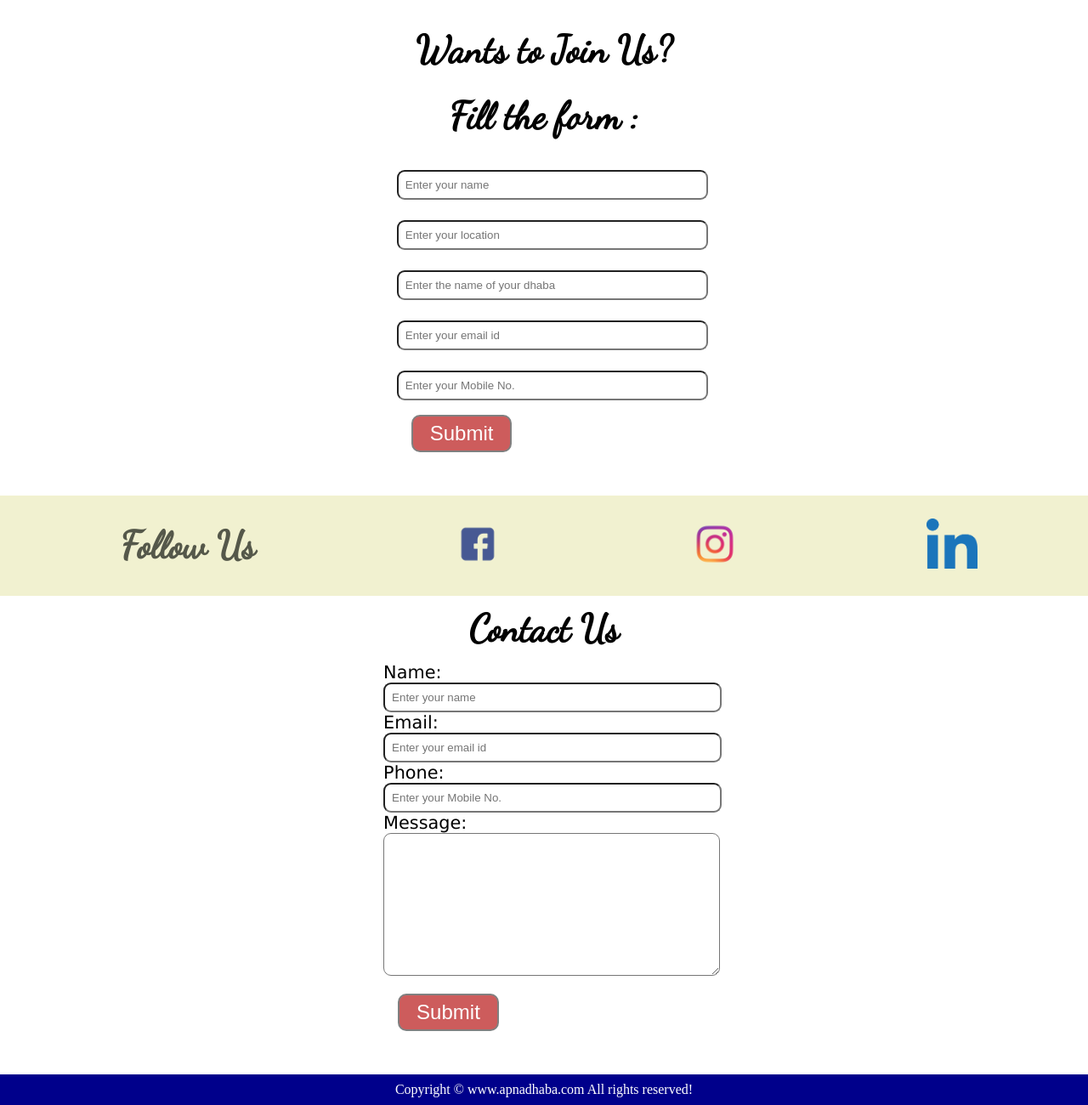
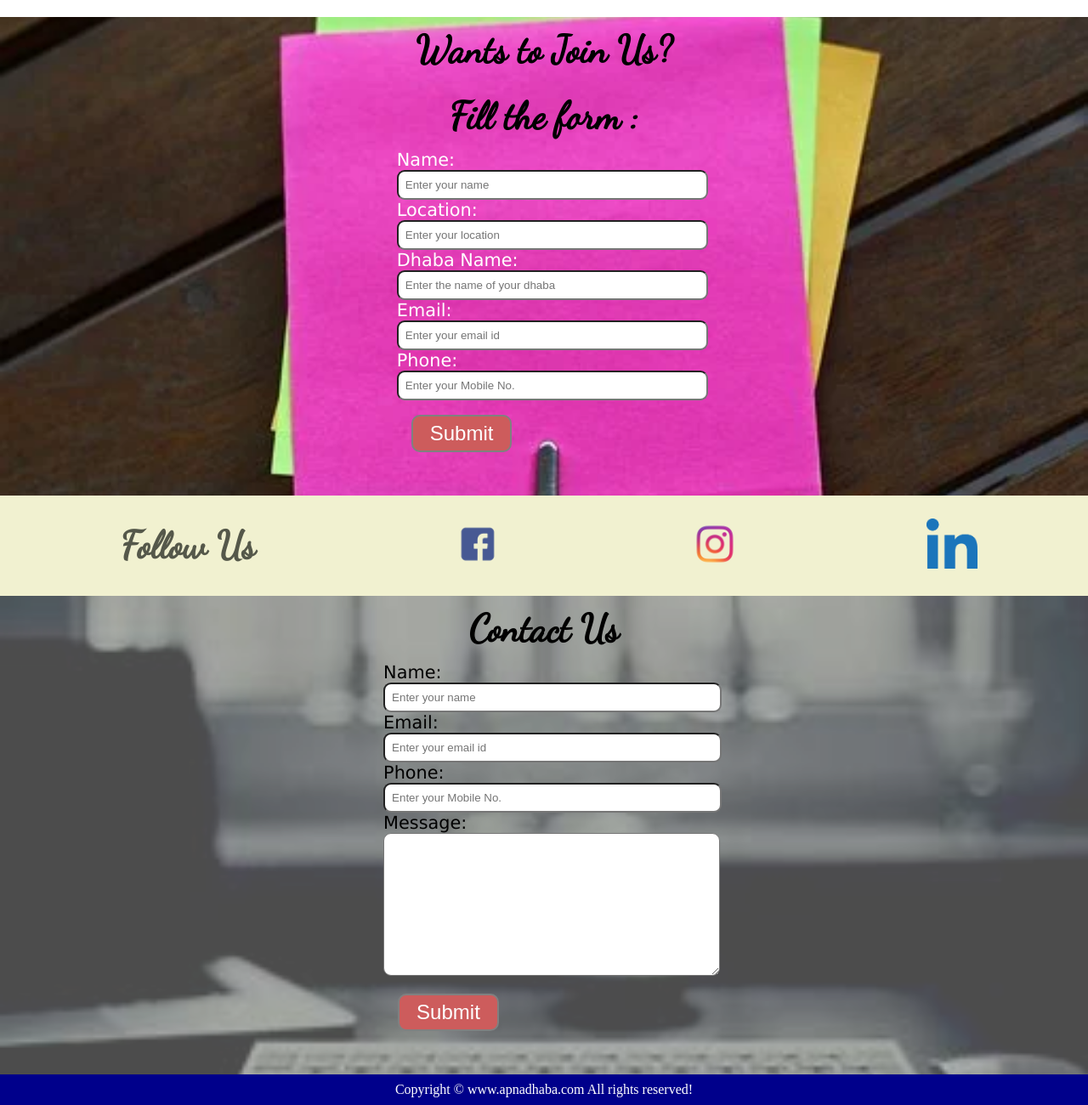
Before and after one commit to a-nu-rag/apna-dhaba, a plain HTML site: page index.html in a window 1280 px wide. Shown: the part 1226-2526 px from the top of the page at 85% size. Drawn offline with Linux system fonts and the light colour scheme; files whose address does not match are found by name.

Commit message:
Update style.css

```diff
--- a/style.css
+++ b/style.css
@@ -69,7 +69,7 @@ html{
  #home::before{
      content: "";
      position: absolute;
-     background: url(images/bg1.jpg) no-repeat center center/cover;
+     background: url(bg1.jpg) no-repeat center center/cover;
      top: 0px;
      left: 0px;
      height: 638px;
@@ -119,7 +119,7 @@ html{
         border-radius: 10px;
      }
      #connect{
-         background: url(images/join.jpg) no-repeat center center/cover;
+         background: url(join.jpg) no-repeat center center/cover;
      }
      .join{
          color: rgb(255, 255, 255);
@@ -136,7 +136,7 @@ html{
         height: 100%;
         z-index: -1;
         opacity: .7;
-        background: url(images/contact.jpg) no-repeat center center/cover;
+        background: url(contact.jpg) no-repeat center center/cover;
     }
     .contact-box{
         display: flex;
```
